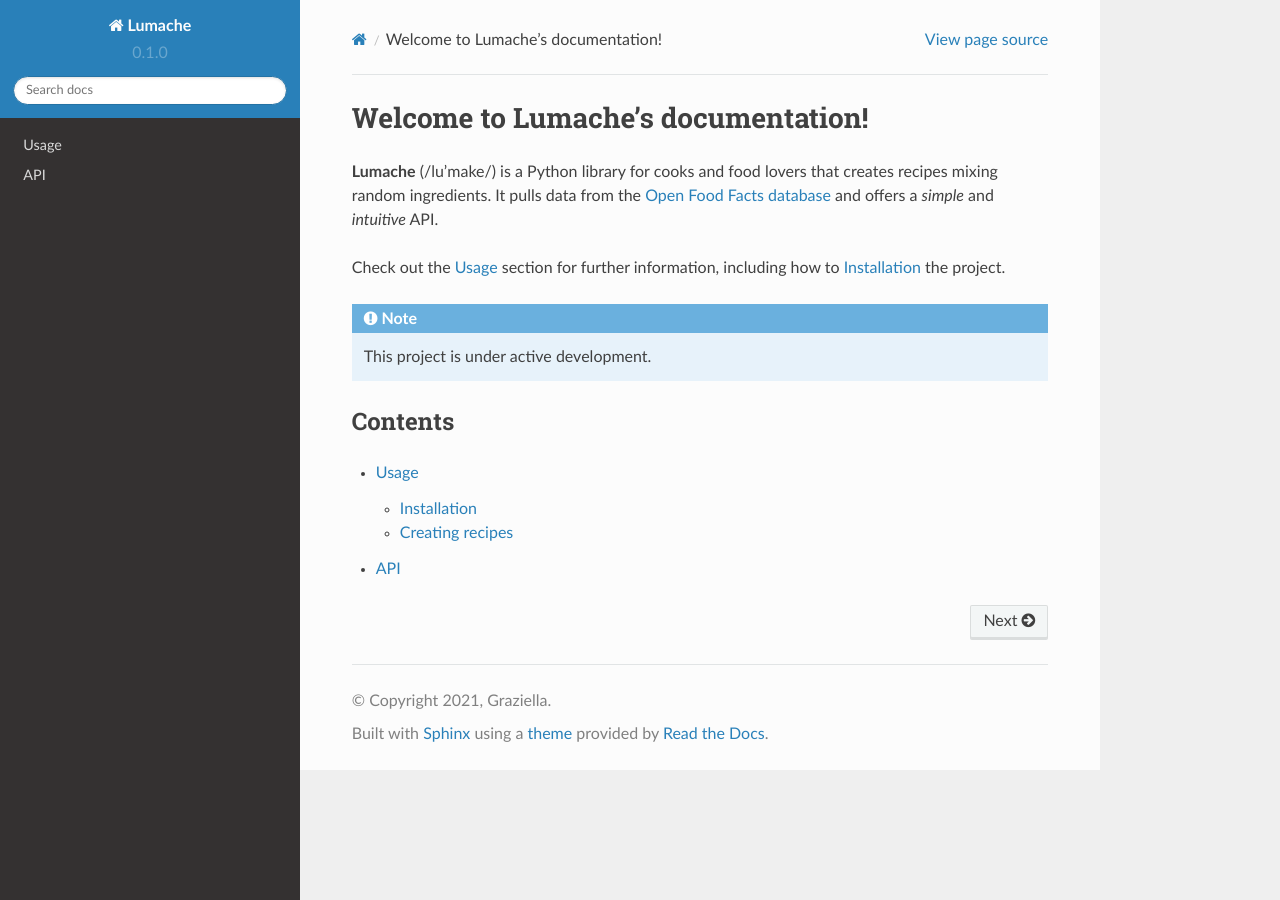
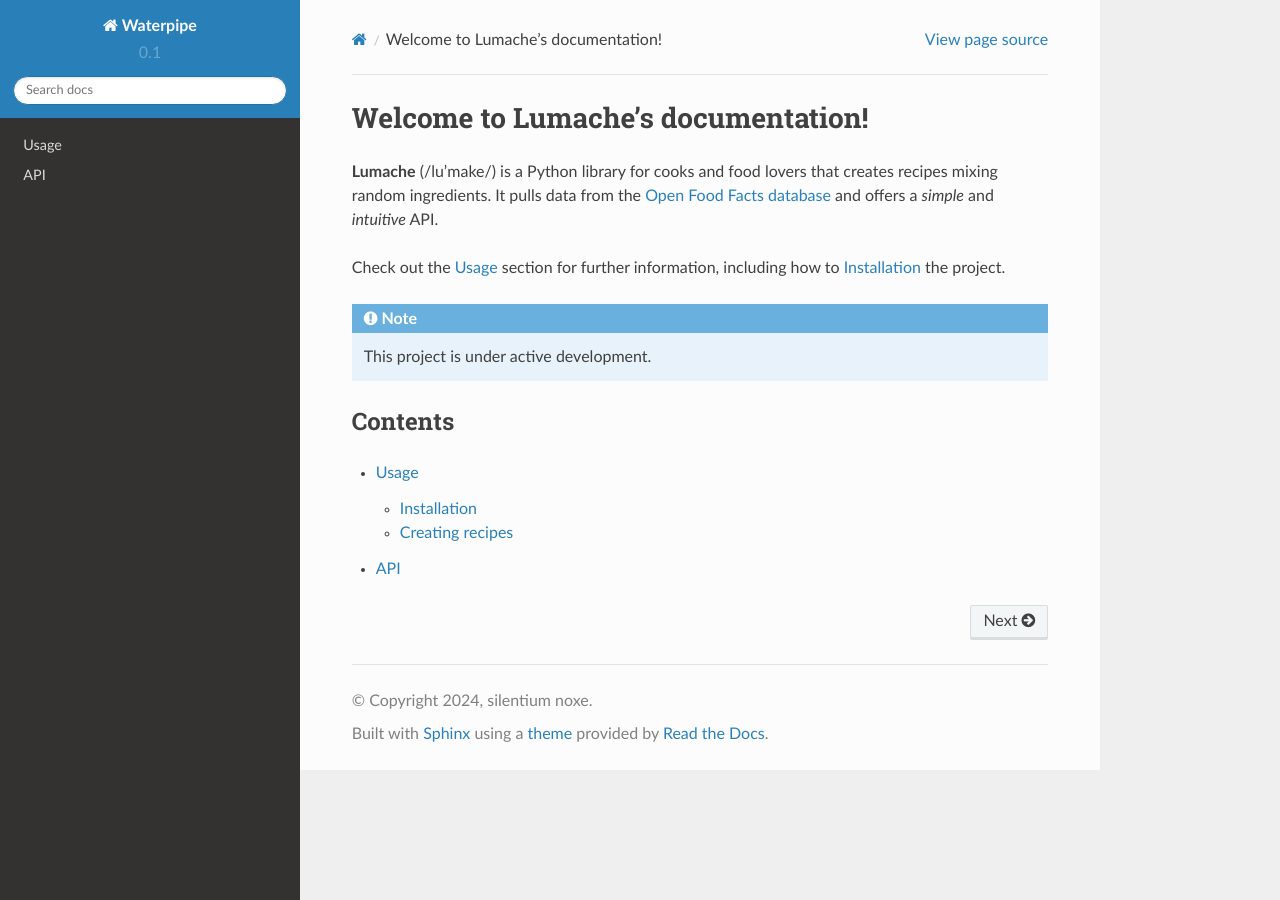
Before and after one commit to silentiumNoxe/waterpipe-docs, a Sphinx documentation site: the page built from docs/source/index.rst, in a window 1280 px wide. Built offline with Sphinx 7.4.7 and the Read the Docs theme 2.0.0, drawn with Linux system fonts in a browser that asks for light colours.

Commit message:
first try

```diff
--- a/docs/source/conf.py
+++ b/docs/source/conf.py
@@ -2,12 +2,12 @@
 
 # -- Project information
 
-project = 'Lumache'
-copyright = '2021, Graziella'
-author = 'Graziella'
+project = 'Waterpipe'
+copyright = '2024, silentium noxe'
+author = 'silentium.noxe@gmail.com'
 
 release = '0.1'
-version = '0.1.0'
+version = '0.1'
 
 # -- General configuration
 
```
Also changed, not shown: docs/source/api.rst (+19 -0 lines).
